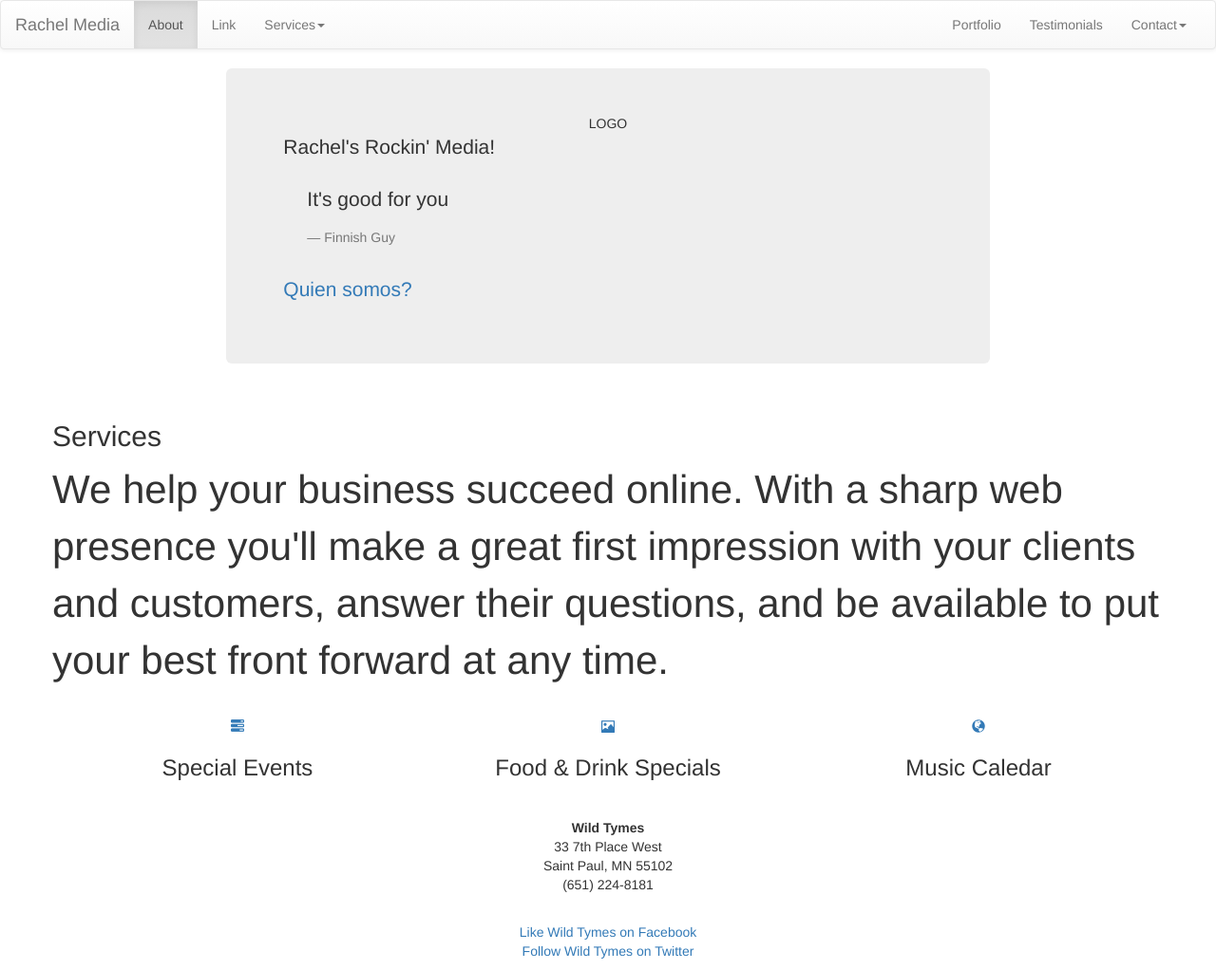
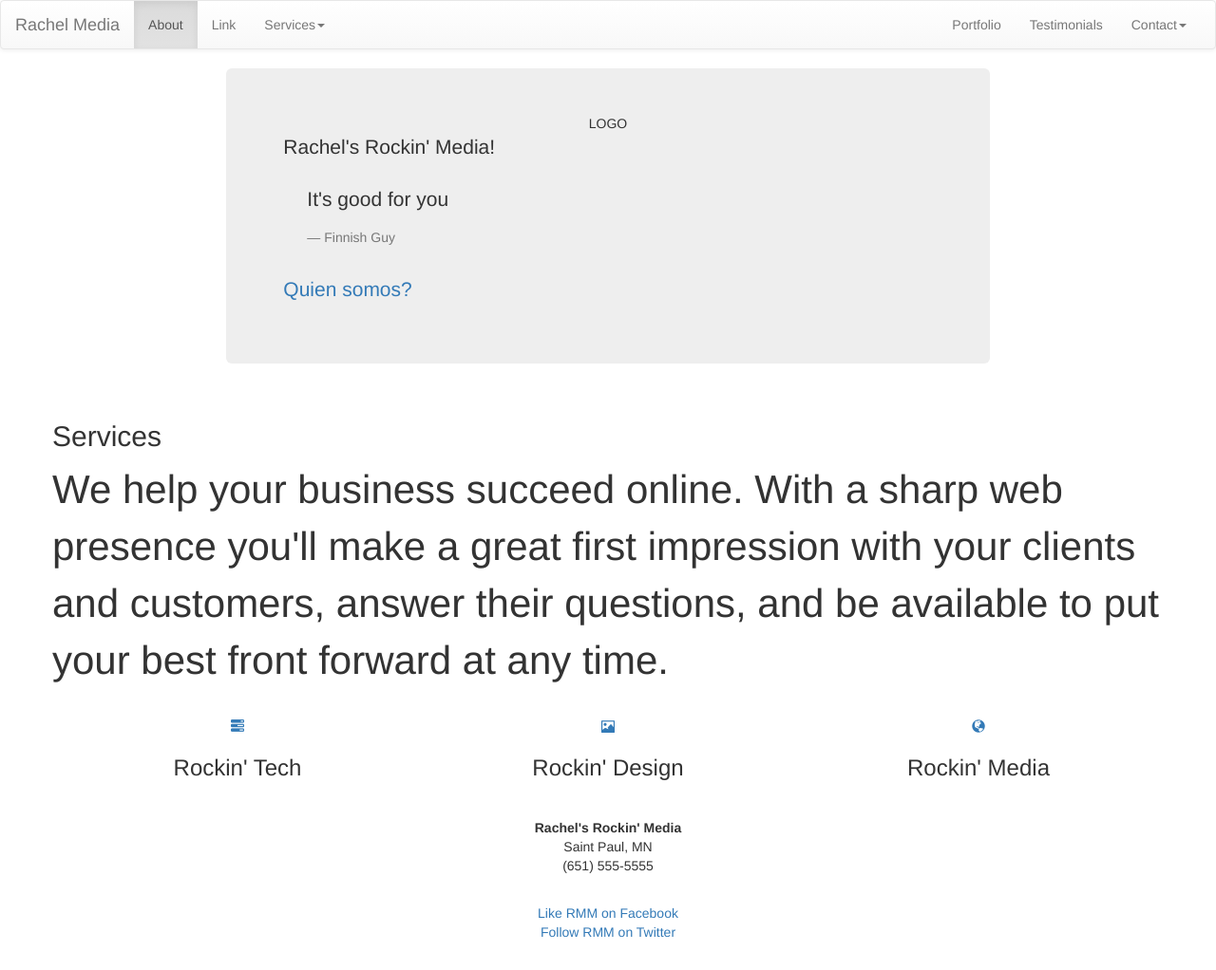
Before and after one commit to ryan258/rachel, a Jekyll site: the page built from index.html, in a window 1280 px wide. Shown: the whole page at 95% size. Built offline with Jekyll 4.4.1, drawn with Linux system fonts in a browser that asks for light colours; nearby versions of some CDN libraries; Markdown is read by kramdown in place of the engine named in the settings.

Commit message:
more RMM

```diff
--- a/_includes/smicons.html
+++ b/_includes/smicons.html
@@ -1,4 +1,4 @@
 <ul class="list-unstyled smicons {{include.smmclass}}">
-	<li><a href="http://www.facebook.com/WildTymes">Like Wild Tymes on Facebook</a></li>
-	<li><a href="https://twitter.com/thewildtimes">Follow Wild Tymes on Twitter</a></li>
+	<li><a href="http://www.facebook.com/">Like RMM on Facebook</a></li>
+	<li><a href="https://twitter.com/">Follow RMM on Twitter</a></li>
 </ul>
--- a/_layouts/default.html
+++ b/_layouts/default.html
@@ -30,10 +30,9 @@
 <div class="container-fluid text-center">
   <div class="row">
     <p><address>
-      <strong>Wild Tymes</strong><br />
-      33 7th Place West<br />
-      Saint Paul, MN 55102<br />
-      (651) 224-8181
+      <strong>Rachel's Rockin' Media</strong><br />
+      Saint Paul, MN<br />
+      (651) 555-5555
     </address></p>
 
   </div>
--- a/index.html
+++ b/index.html
@@ -29,15 +29,15 @@ layout: default
 		<div class="row">
 			<div class="col-sm-4">
 				<div class="text-center"><a href="#"><span class="glyphicon glyphicon-tasks"></span></a></div>
-				<h3 class="text-center">Special Events</h3>
+				<h3 class="text-center">Rockin' Tech</h3>
 			</div>
 			<div class="col-sm-4">
 				<div class="text-center"><a href="#"><span class="glyphicon glyphicon-picture"></span></a></div>
-				<h3 class="text-center">Food & Drink Specials</h3>
+				<h3 class="text-center">Rockin' Design</h3>
 			</div>
 			<div class="col-sm-4">
 				<div class="text-center"><a href="#"><span class="glyphicon glyphicon-globe"></span></a></div>
-				<h3 class="text-center">Music Caledar</h3>
+				<h3 class="text-center">Rockin' Media</h3>
 			</div>
 		</div>
 	</div>
```
